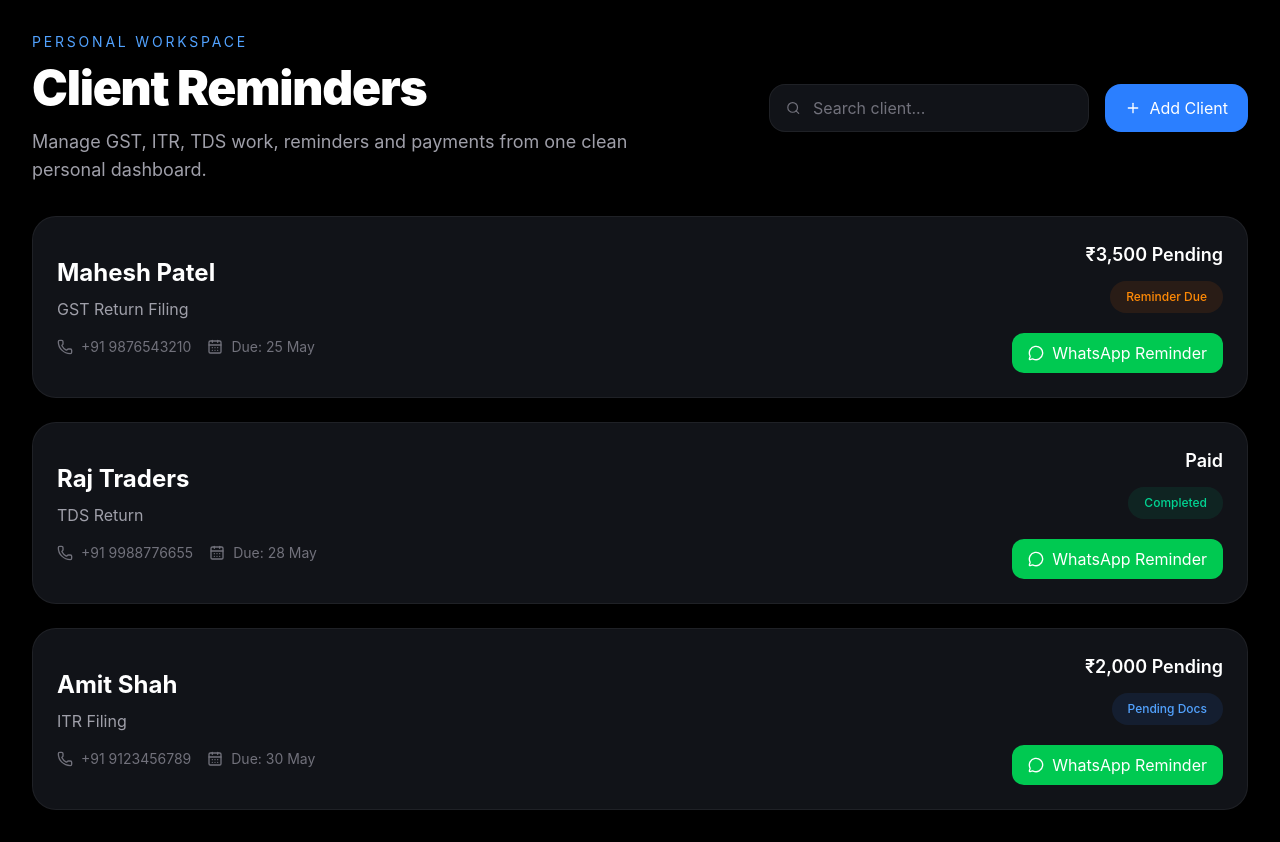
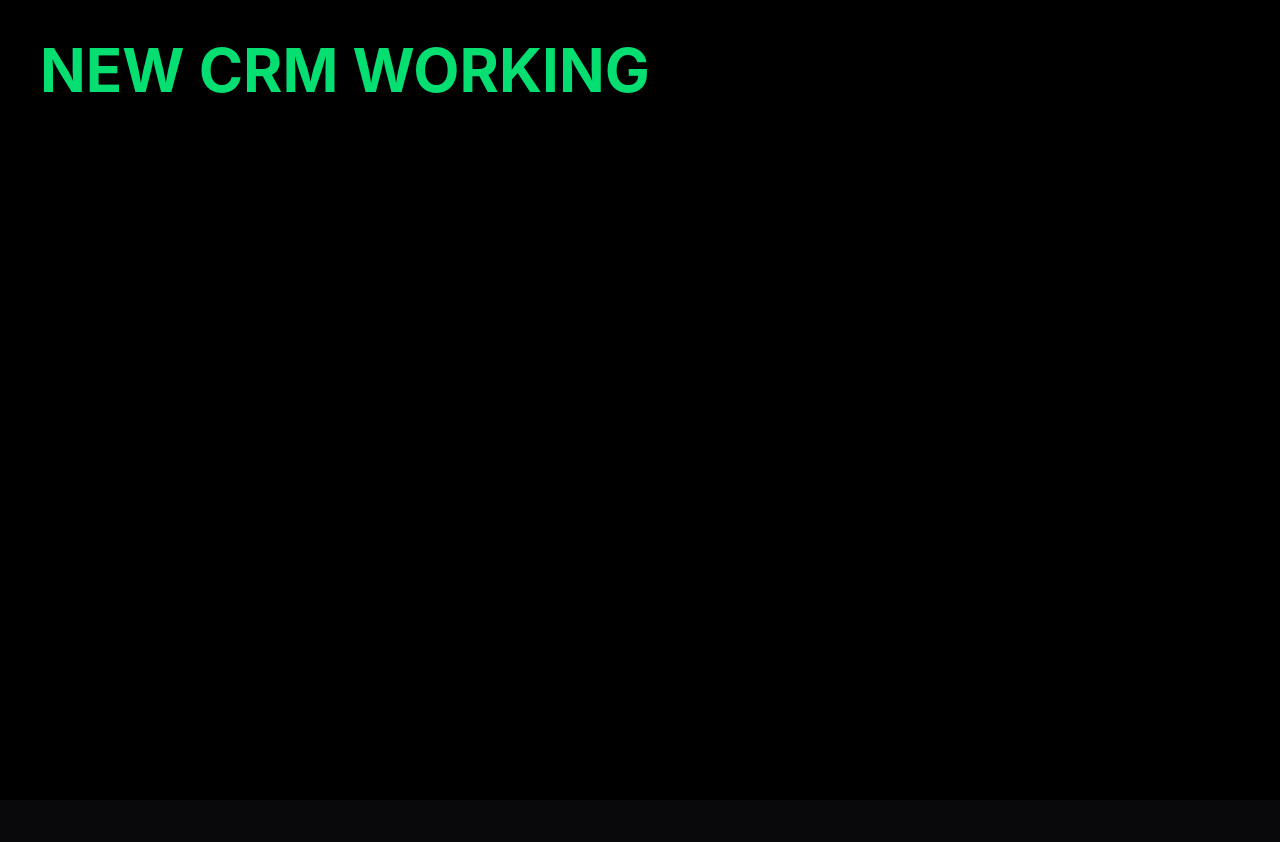
Before and after one commit to adityachavea-art/chavda-os, a Next.js app: page /crm in a window 1280 px wide. After the commit the page ends 800 px from the top, so only its background shows below. Built offline with nearby package versions, Linux system fonts and the light colour scheme.

Commit message:
removed duplicate crm

```diff
--- a/src/app/components/crm/page.tsx
+++ /dev/null
@@ -1,139 +0,0 @@
-"use client";
-
-import {
-  Search,
-  Plus,
-  Phone,
-  CalendarDays,
-  MessageCircle,
-} from "lucide-react";
-
-const clients = [
-  {
-    name: "Mahesh Patel",
-    work: "GST Return Filing",
-    phone: "+91 9876543210",
-    due: "25 May",
-    payment: "₹3,500 Pending",
-    status: "Reminder Due",
-  },
-  {
-    name: "Raj Traders",
-    work: "TDS Return",
-    phone: "+91 9988776655",
-    due: "28 May",
-    payment: "Paid",
-    status: "Completed",
-  },
-  {
-    name: "Amit Shah",
-    work: "ITR Filing",
-    phone: "+91 9123456789",
-    due: "30 May",
-    payment: "₹2,000 Pending",
-    status: "Pending Docs",
-  },
-];
-
-export default function CRMPage() {
-  return (
-    <div className="min-h-screen bg-black p-8 text-white">
-      {/* HEADER */}
-
-      <div className="flex flex-col gap-6 xl:flex-row xl:items-center xl:justify-between">
-        <div>
-          <p className="text-sm uppercase tracking-[0.2em] text-blue-400">
-            Personal Workspace
-          </p>
-
-          <h1 className="mt-3 text-5xl font-black tracking-tight">
-            Client Reminders
-          </h1>
-
-          <p className="mt-4 max-w-2xl text-lg text-zinc-400">
-            Manage GST, ITR, TDS work, reminders and payments
-            from one clean personal dashboard.
-          </p>
-        </div>
-
-        <div className="flex items-center gap-4">
-          <div className="flex h-12 w-[320px] items-center gap-3 rounded-2xl border border-white/[0.06] bg-[#111318] px-4">
-            <Search className="h-4 w-4 text-zinc-500" />
-
-            <input
-              placeholder="Search client..."
-              className="w-full bg-transparent text-sm outline-none placeholder:text-zinc-500"
-            />
-          </div>
-
-          <button className="flex items-center gap-2 rounded-2xl bg-blue-500 px-5 py-3 text-sm font-medium transition hover:bg-blue-400">
-            <Plus className="h-4 w-4" />
-
-            Add Client
-          </button>
-        </div>
-      </div>
-
-      {/* CLIENT LIST */}
-
-      <div className="mt-8 grid gap-6">
-        {clients.map((client) => (
-          <div
-            key={client.name}
-            className="rounded-3xl border border-white/[0.06] bg-[#111318] p-6"
-          >
-            <div className="flex flex-col gap-6 xl:flex-row xl:items-center xl:justify-between">
-              <div>
-                <h2 className="text-2xl font-bold">
-                  {client.name}
-                </h2>
-
-                <p className="mt-2 text-zinc-400">
-                  {client.work}
-                </p>
-
-                <div className="mt-4 flex flex-wrap items-center gap-4 text-sm text-zinc-500">
-                  <div className="flex items-center gap-2">
-                    <Phone className="h-4 w-4" />
-
-                    {client.phone}
-                  </div>
-
-                  <div className="flex items-center gap-2">
-                    <CalendarDays className="h-4 w-4" />
-
-                    Due: {client.due}
-                  </div>
-                </div>
-              </div>
-
-              <div className="flex flex-col items-start gap-3 xl:items-end">
-                <div className="text-lg font-semibold">
-                  {client.payment}
-                </div>
-
-                <span
-                  className={`rounded-full px-4 py-2 text-xs font-medium ${
-                    client.status === "Completed"
-                      ? "bg-emerald-500/10 text-emerald-400"
-                      : client.status === "Reminder Due"
-                      ? "bg-orange-500/10 text-orange-400"
-                      : "bg-blue-500/10 text-blue-400"
-                  }`}
-                >
-                  {client.status}
-                </span>
-
-                <button className="mt-2 flex items-center gap-2 rounded-xl bg-green-500 px-4 py-2 text-sm font-medium text-white hover:bg-green-400">
-                  <MessageCircle className="h-4 w-4" />
-
-                  WhatsApp Reminder
-                </button>
-              </div>
-            </div>
-          </div>
-        ))}
-      </div>
-    </div>
-  );
-}
--- a/src/app/crm/page.tsx
+++ b/src/app/crm/page.tsx
@@ -1,139 +1,9 @@
-"use client";
-
-import {
-  Search,
-  Plus,
-  Phone,
-  CalendarDays,
-  MessageCircle,
-} from "lucide-react";
-
-const clients = [
-  {
-    name: "Mahesh Patel",
-    work: "GST Return Filing",
-    phone: "+91 9876543210",
-    due: "25 May",
-    payment: "₹3,500 Pending",
-    status: "Reminder Due",
-  },
-  {
-    name: "Raj Traders",
-    work: "TDS Return",
-    phone: "+91 9988776655",
-    due: "28 May",
-    payment: "Paid",
-    status: "Completed",
-  },
-  {
-    name: "Amit Shah",
-    work: "ITR Filing",
-    phone: "+91 9123456789",
-    due: "30 May",
-    payment: "₹2,000 Pending",
-    status: "Pending Docs",
-  },
-];
-
 export default function CRMPage() {
   return (
-    <div className="min-h-screen bg-black p-8 text-white">
-      {/* HEADER */}
-
-      <div className="flex flex-col gap-6 xl:flex-row xl:items-center xl:justify-between">
-        <div>
-          <p className="text-sm uppercase tracking-[0.2em] text-blue-400">
-            Personal Workspace
-          </p>
-
-          <h1 className="mt-3 text-5xl font-black tracking-tight">
-            Client Reminders
-          </h1>
-
-          <p className="mt-4 max-w-2xl text-lg text-zinc-400">
-            Manage GST, ITR, TDS work, reminders and payments
-            from one clean personal dashboard.
-          </p>
-        </div>
-
-        <div className="flex items-center gap-4">
-          <div className="flex h-12 w-[320px] items-center gap-3 rounded-2xl border border-white/[0.06] bg-[#111318] px-4">
-            <Search className="h-4 w-4 text-zinc-500" />
-
-            <input
-              placeholder="Search client..."
-              className="w-full bg-transparent text-sm outline-none placeholder:text-zinc-500"
-            />
-          </div>
-
-          <button className="flex items-center gap-2 rounded-2xl bg-blue-500 px-5 py-3 text-sm font-medium transition hover:bg-blue-400">
-            <Plus className="h-4 w-4" />
-
-            Add Client
-          </button>
-        </div>
-      </div>
-
-      {/* CLIENT LIST */}
-
-      <div className="mt-8 grid gap-6">
-        {clients.map((client) => (
-          <div
-            key={client.name}
-            className="rounded-3xl border border-white/[0.06] bg-[#111318] p-6"
-          >
-            <div className="flex flex-col gap-6 xl:flex-row xl:items-center xl:justify-between">
-              <div>
-                <h2 className="text-2xl font-bold">
-                  {client.name}
-                </h2>
-
-                <p className="mt-2 text-zinc-400">
-                  {client.work}
-                </p>
-
-                <div className="mt-4 flex flex-wrap items-center gap-4 text-sm text-zinc-500">
-                  <div className="flex items-center gap-2">
-                    <Phone className="h-4 w-4" />
-
-                    {client.phone}
-                  </div>
-
-                  <div className="flex items-center gap-2">
-                    <CalendarDays className="h-4 w-4" />
-
-                    Due: {client.due}
-                  </div>
-                </div>
-              </div>
-
-              <div className="flex flex-col items-start gap-3 xl:items-end">
-                <div className="text-lg font-semibold">
-                  {client.payment}
-                </div>
-
-                <span
-                  className={`rounded-full px-4 py-2 text-xs font-medium ${
-                    client.status === "Completed"
-                      ? "bg-emerald-500/10 text-emerald-400"
-                      : client.status === "Reminder Due"
-                      ? "bg-orange-500/10 text-orange-400"
-                      : "bg-blue-500/10 text-blue-400"
-                  }`}
-                >
-                  {client.status}
-                </span>
-
-                <button className="mt-2 flex items-center gap-2 rounded-xl bg-green-500 px-4 py-2 text-sm font-medium text-white hover:bg-green-400">
-                  <MessageCircle className="h-4 w-4" />
-
-                  WhatsApp Reminder
-                </button>
-              </div>
-            </div>
-          </div>
-        ))}
-      </div>
+    <div className="min-h-screen bg-black text-white p-10">
+      <h1 className="text-6xl font-bold text-green-400">
+        NEW CRM WORKING
+      </h1>
     </div>
   );
 }
```
